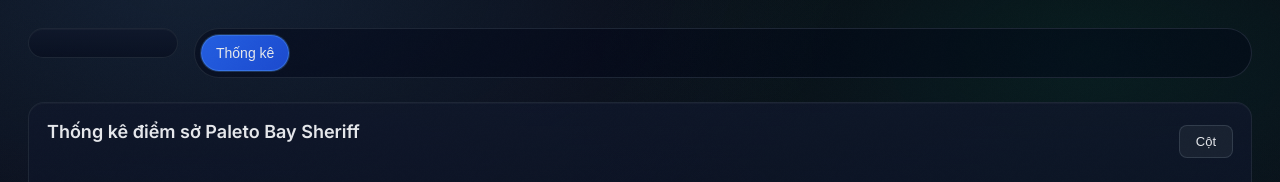
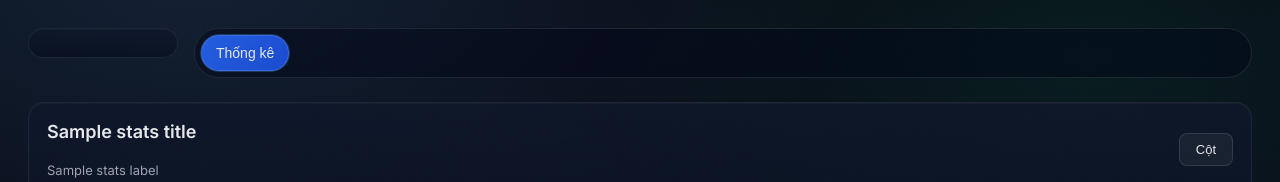
Before and after one commit to fboasdja/chamdiem, a Flask app: template templates/dashboard.html in a window 1280 px wide. Shown: the part 104-286 px from the top of the page. Run offline with Flask 3, Linux system fonts and the light colour scheme; the template is opened without the code that fills it: most values are stand-ins (such as "Sample title", 1, 10 or a date in 2020).

Commit message:
update web

```diff
--- a/app.py
+++ b/app.py
@@ -713,6 +713,9 @@ def dashboard():
         so_allowed=so_allowed,
         monthly_title=get_setting("monthly_title", "THỐNG KÊ ĐIỂM THÁNG"),
         can_edit_title=(user_role == "admin"),
+        stats_title=get_setting(f"stats_title_{current_so}", f"Thống kê điểm Sở {current_so}"),
+        stats_label=get_setting(f"stats_label_{current_so}", "Tổng số PS"),
+        can_edit_stats=(user_role == "admin"),
     )
 
 # ================= INLINE EDIT (ENTER LƯU) =================
@@ -868,6 +871,33 @@ def api_set_monthly_title():
     conn.close()
     return jsonify(success=True, title=title)
 
+
+@app.post("/api/settings/stats")
+def api_set_stats_settings():
+    if not session.get("login") or session.get("role") != "admin":
+        return jsonify(success=False, error="Không có quyền (chỉ admin)"), 403
+    data = request.json or {}
+    title = (data.get("title") or "").strip()
+    label = (data.get("label") or "").strip()
+    so = _normalize_so(data.get("so"))
+    if not title:
+        return jsonify(success=False, error="Tiêu đề không được để trống"), 400
+    if not label:
+        return jsonify(success=False, error="Nhãn trục không được để trống"), 400
+    conn = get_db()
+    c = conn.cursor()
+    c.execute(
+        "INSERT INTO settings(key,value) VALUES(?,?) ON CONFLICT(key) DO UPDATE SET value=excluded.value",
+        (f"stats_title_{so}", title),
+    )
+    c.execute(
+        "INSERT INTO settings(key,value) VALUES(?,?) ON CONFLICT(key) DO UPDATE SET value=excluded.value",
+        (f"stats_label_{so}", label),
+    )
+    conn.commit()
+    conn.close()
+    return jsonify(success=True, title=title, label=label, so=so)
+
 @app.route("/logout")
 def logout():
     session.clear()
--- a/static/style.css
+++ b/static/style.css
@@ -562,7 +562,11 @@ td[contenteditable="false"]:focus{
 
 .auth-body{
     height:100vh;
-    background:transparent;
+    background:
+        radial-gradient(1200px 600px at 15% 10%, rgba(96,165,250,.18), transparent 55%),
+        radial-gradient(900px 500px at 85% 20%, rgba(16,185,129,.14), transparent 55%),
+        radial-gradient(900px 700px at 60% 90%, rgba(37,99,235,.14), transparent 60%),
+        linear-gradient(180deg, var(--bg0), var(--bg1));
     overflow:hidden;
 }
 
--- a/templates/dashboard.html
+++ b/templates/dashboard.html
@@ -395,11 +395,17 @@
         <!-- ===== Chart Section ===== -->
         <section class="card">
             <div class="chart-header">
-                <h2>Thống kê điểm sở Paleto Bay Sheriff</h2>
+                <div>
+                    <h2 id="stats-title">{{ stats_title }}</h2>
+                    <p class="muted" id="stats-label" style="margin:4px 0 0;font-size:13px;">{{ stats_label }}</p>
+                </div>
                 <div class="chart-controls">
                     <button id="chart-toggle" class="btn-toggle" onclick="toggleChartType()">
                         <span id="chart-type-text">Cột</span>
                     </button>
+                    {% if can_edit_stats %}
+                    <button class="btn-toggle" onclick="editStatsTexts()">Sửa</button>
+                    {% endif %}
                 </div>
             </div>
             <div class="chart-container">
@@ -753,7 +759,7 @@ function loadStatistics() {
                 data: {
                     labels: labels,
                     datasets: [{
-                        label: 'Tổng số PS',
+                        label: '{{ stats_label }}',
                         data: values,
                         backgroundColor: chartType === 'bar' ? 'rgba(37, 99, 235, 0.6)' : 'rgba(37, 99, 235, 0.2)',
                         borderColor: 'rgba(37, 99, 235, 1)',
@@ -805,6 +811,46 @@ function toggleChartType() {
     chartType = chartType === 'bar' ? 'line' : 'bar';
     document.getElementById('chart-type-text').innerText = chartType === 'bar' ? 'Cột' : 'Đường';
     loadStatistics();
+}
+
+// Admin chỉnh sửa tiêu đề + nhãn thống kê (theo từng Sở)
+function editStatsTexts() {
+    const titleEl = document.getElementById('stats-title');
+    const labelEl = document.getElementById('stats-label');
+    const currentTitle = (titleEl?.innerText || '').trim() || 'Thống kê điểm';
+    const currentLabel = (labelEl?.innerText || '').trim() || 'Tổng số PS';
+    const newTitle = prompt('Tiêu đề thống kê:', currentTitle);
+    if (newTitle === null) return;
+    const newLabel = prompt('Nhãn trục / chú thích (VD: Tổng số PS):', currentLabel);
+    if (newLabel === null) return;
+
+    fetch('/api/settings/stats', {
+        method: 'POST',
+        headers: {'Content-Type': 'application/json'},
+        body: JSON.stringify({
+            title: newTitle.trim(),
+            label: newLabel.trim(),
+            so: '{{ current_so }}'
+        })
+    })
+    .then(r => r.json())
+    .then(d => {
+        if (!d.success) {
+            alert(d.error || 'Không thể lưu cấu hình');
+            return;
+        }
+        if (titleEl) titleEl.innerText = d.title;
+        if (labelEl) labelEl.innerText = d.label;
+        // update chart label nếu chart đang hiển thị
+        if (window.chart && window.chart.data && window.chart.data.datasets && window.chart.data.datasets[0]) {
+            window.chart.data.datasets[0].label = d.label;
+            window.chart.update();
+        }
+    })
+    .catch(err => {
+        console.error(err);
+        alert('Lỗi khi lưu cấu hình thống kê');
+    });
 }
 
 // Load top scores
```
Also changed, not shown: database.db.
